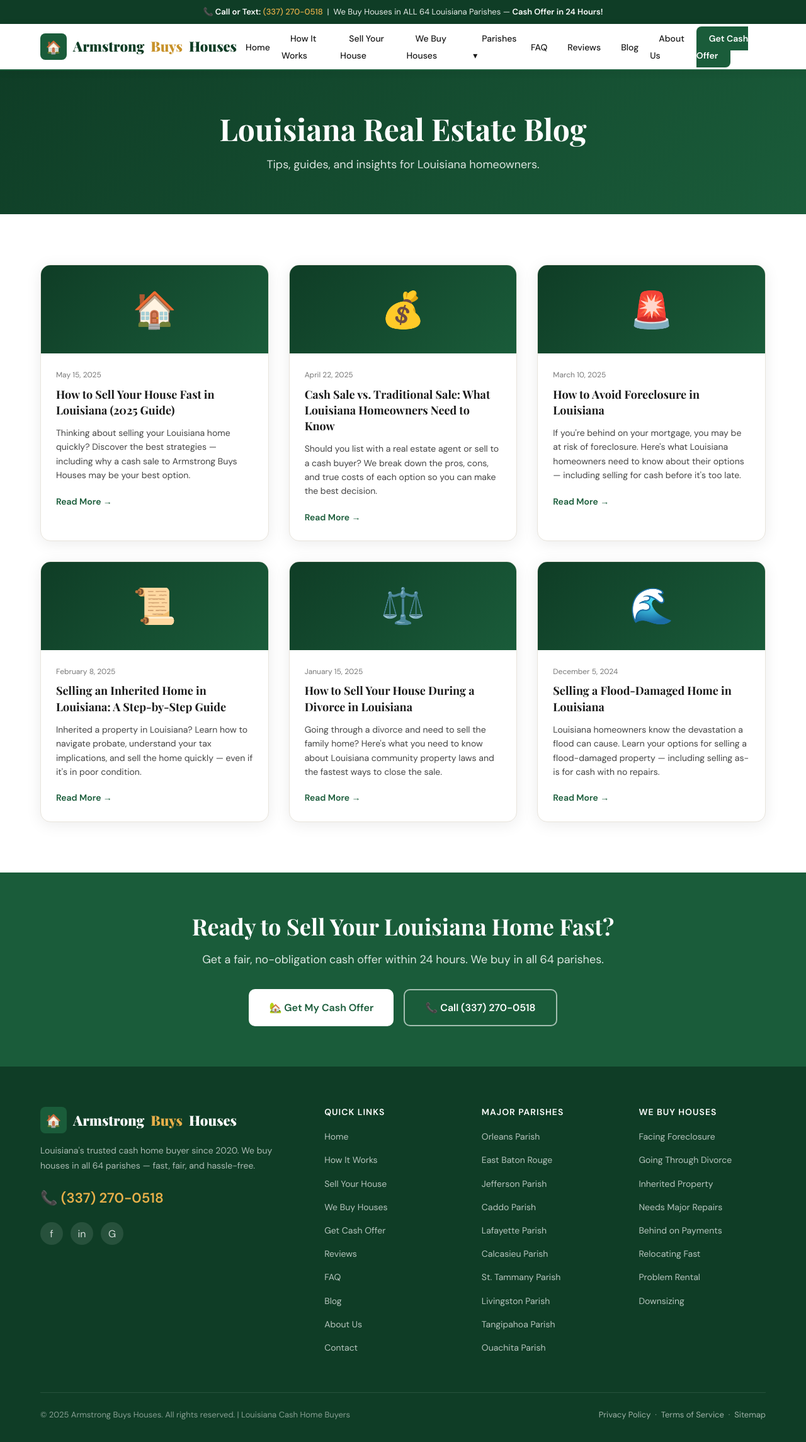
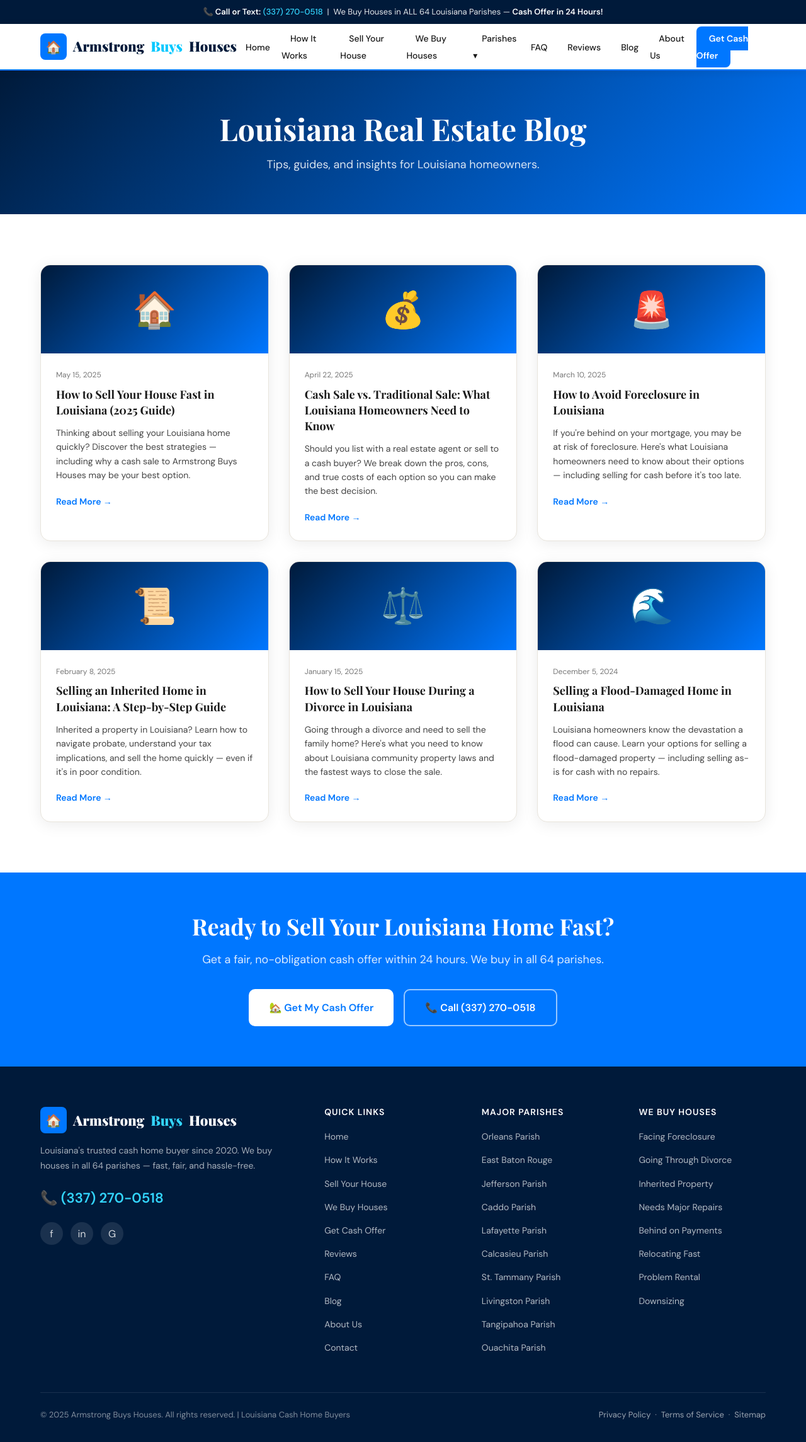
Before and after one commit to Armstrongrealestate/Website, a Flask app: page /blog in a window 1280 px wide. Shown: the whole page at 63% size. Run offline with Flask 3, Linux system fonts and the light colour scheme.

Commit message:
Update color scheme to blue

```diff
--- a/templates/base.html
+++ b/templates/base.html
@@ -53,11 +53,11 @@
     *, *::before, *::after { box-sizing: border-box; margin: 0; padding: 0; }
 
     :root {
-      --brand-green: #1a5c3a;
-      --brand-green-dark: #0f3d26;
-      --brand-green-light: #2a7a50;
-      --accent-gold: #c8922a;
-      --accent-gold-light: #e8b04a;
+      --brand-green: #0077ff;
+      --brand-green-dark: #001a3a;
+      --brand-green-light: #0099f;
+      --accent-gold: #00c8ff;
+      --accent-gold-light: #33d6ff;
       --text-dark: #1a1a1a;
       --text-mid: #444;
       --text-light: #777;
```
